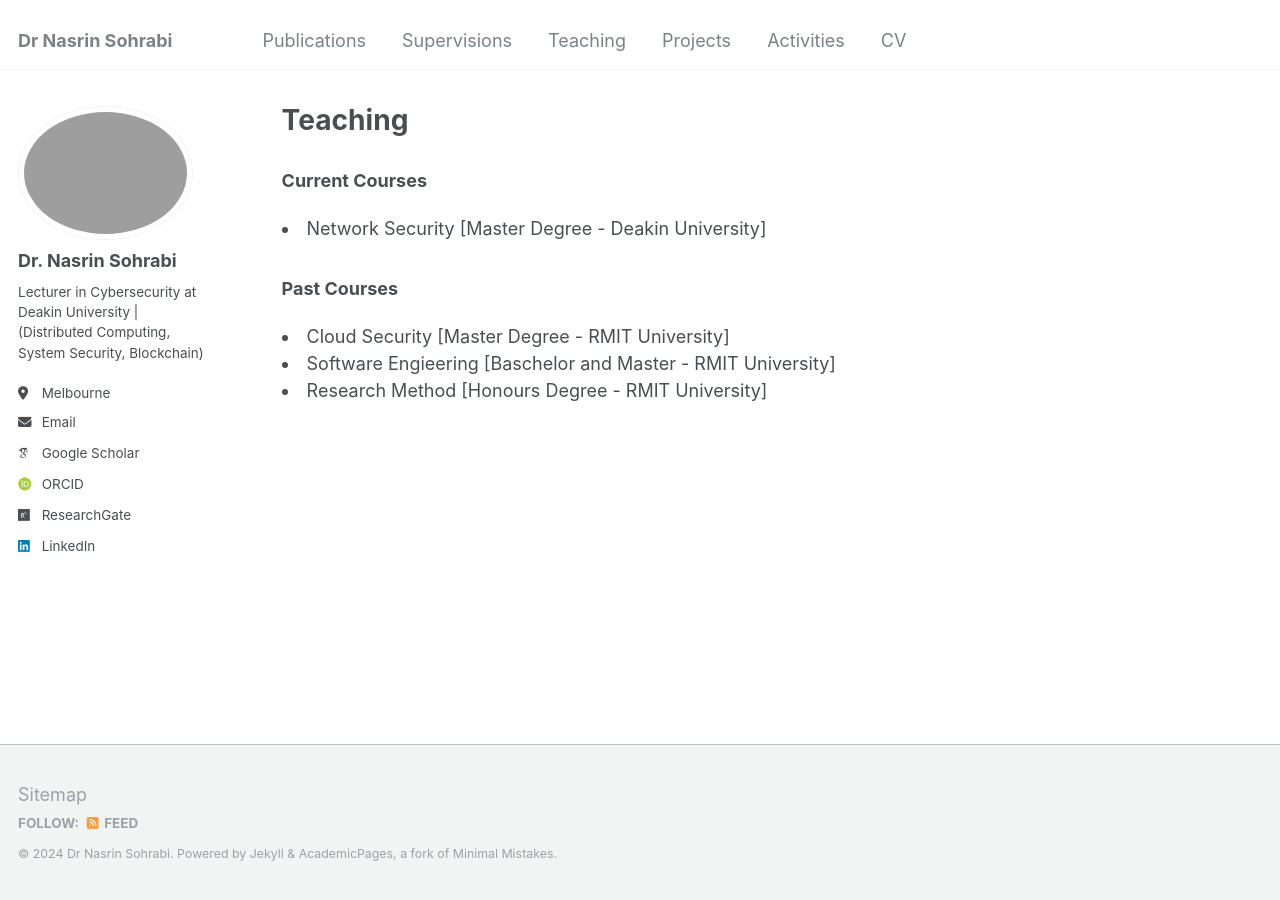
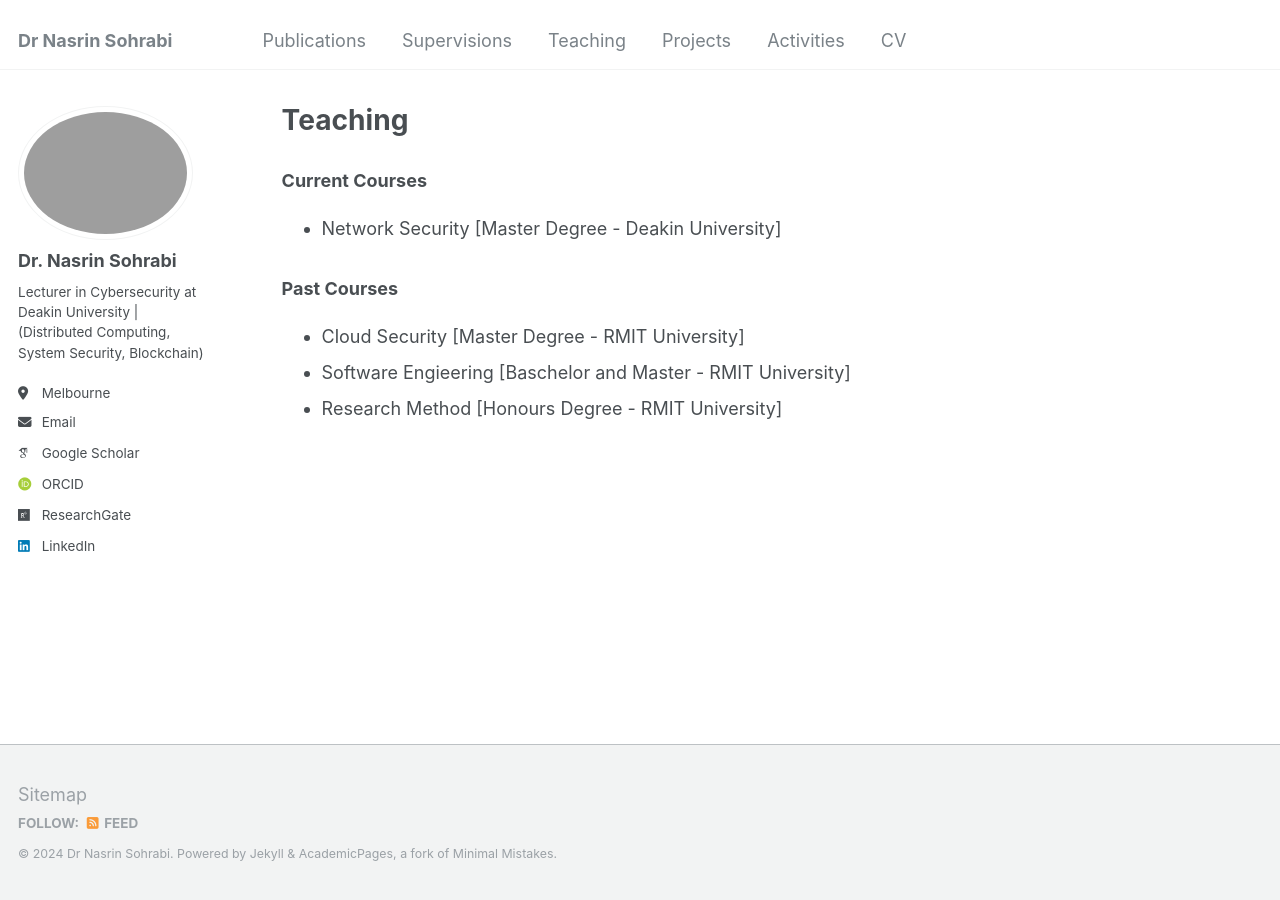
Before and after one commit to Nasrin-Sohrabi/Nasrin-Sohrabi.github.io, a Jekyll site: the page built from _pages/teaching.html, in a window 1280 px wide. Built offline with Jekyll 4.4.1, drawn with Linux system fonts in a browser that asks for light colours; some web fonts are replaced.

```diff
--- a/_pages/teaching.html
+++ b/_pages/teaching.html
@@ -12,17 +12,17 @@
 {% endfor %} -->
 
 <h3>Current Courses</h3>
-<p>
+  <ul><p>
     <div class="inner-div">
         <li> Network Security [Master Degree - Deakin University]</li>
 
     </div>
-</p>
+  </p></ul>
 <h3>Past Courses</h3>
-<p>
+ <ul><p>
     <div class="inner-div">
         <li> Cloud Security [Master Degree - RMIT University]</li>
         <li> Software Engieering [Baschelor and Master - RMIT University]</li>
         <li> Research Method [Honours Degree - RMIT University]</li>
     </div>
-</p>
+</p></ul>
```
Also changed, not shown: _pages/projects.html (+4 -4 lines).
